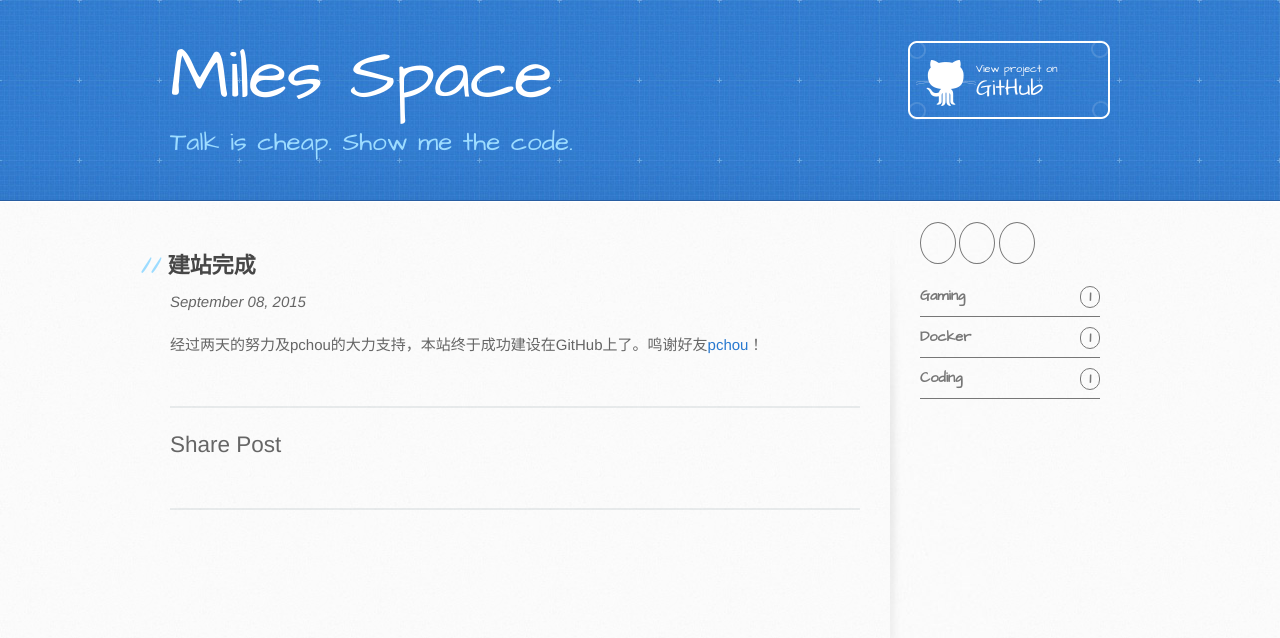
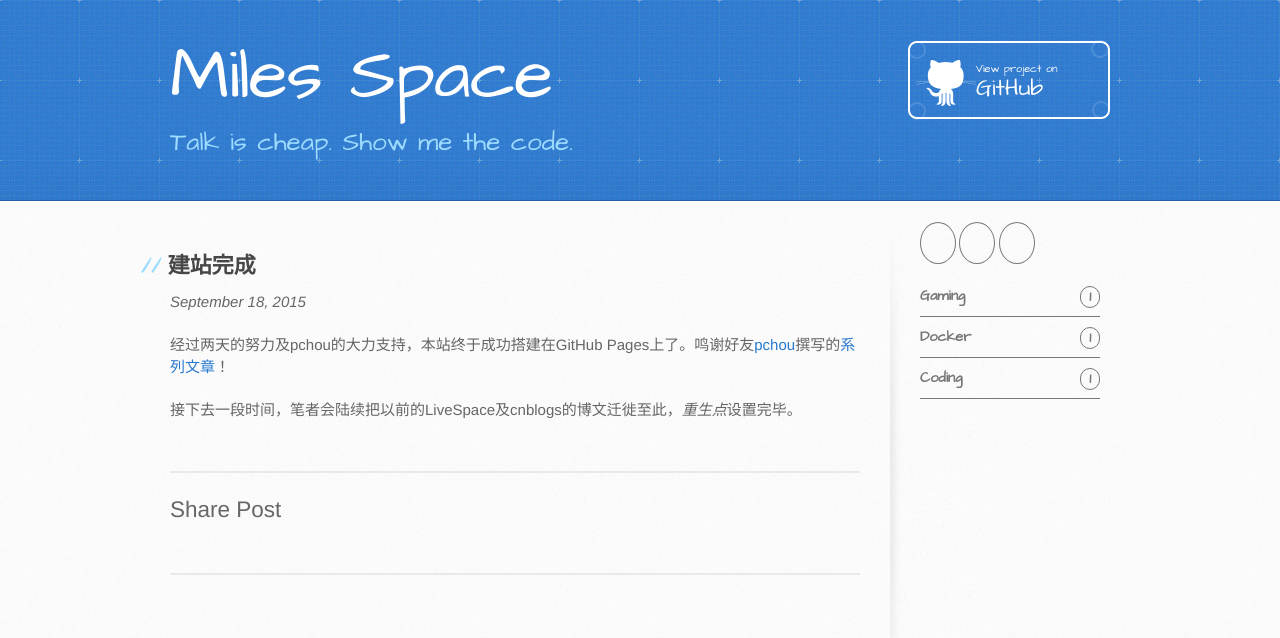
Before and after one commit to stainboy/stainboy.github.io, a Jekyll site: the page built from _posts/2015-09-18-my-space-on-github.md, in a window 1280 px wide. Shown: the top 638 px of the page. Built offline with Jekyll 4.4.1, drawn with Linux system fonts in a browser that asks for light colours; some web fonts are replaced; Markdown is read by kramdown in place of the engine named in the settings; comment, search, counter and statistics services are not loaded.

Commit message:
Update 2015-09-18-my-space-on-github.md

```diff
--- a/_posts/2015-09-18-my-space-on-github.md
+++ b/_posts/2015-09-18-my-space-on-github.md
@@ -1,10 +1,12 @@
 ---
 layout: post
 title:  "建站完成"
-date:   2015-09-8
+date:   2015-09-18
 categories: coding
-summary: "经过两天的努力，本站终于成功建设在GitHub上了。鸣谢好友[pchou]。"
+summary: "经过两天的努力，本站终于成功搭建在GitHub Pages上了。鸣谢好友[pchou]。"
 ---
 
 
-经过两天的努力及pchou的大力支持，本站终于成功建设在GitHub上了。鸣谢好友[pchou](http://pchou.info)！
+经过两天的努力及pchou的大力支持，本站终于成功搭建在GitHub Pages上了。鸣谢好友[pchou](http://pchou.info)撰写的[系列文章](http://www.pchou.info/category.html#web-build)！
+
+接下去一段时间，笔者会陆续把以前的LiveSpace及cnblogs的博文迁徙至此，*重生点*设置完毕。
```
